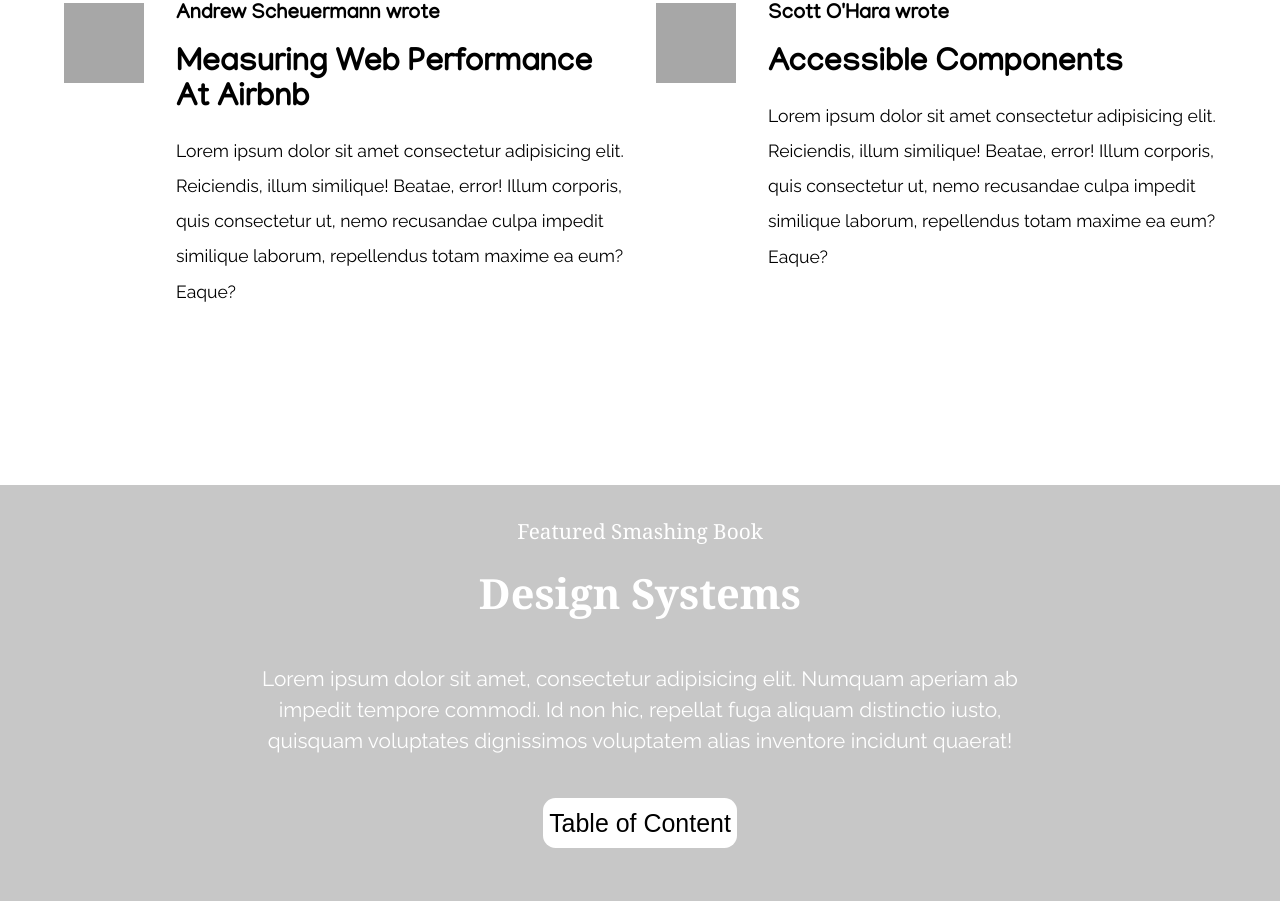
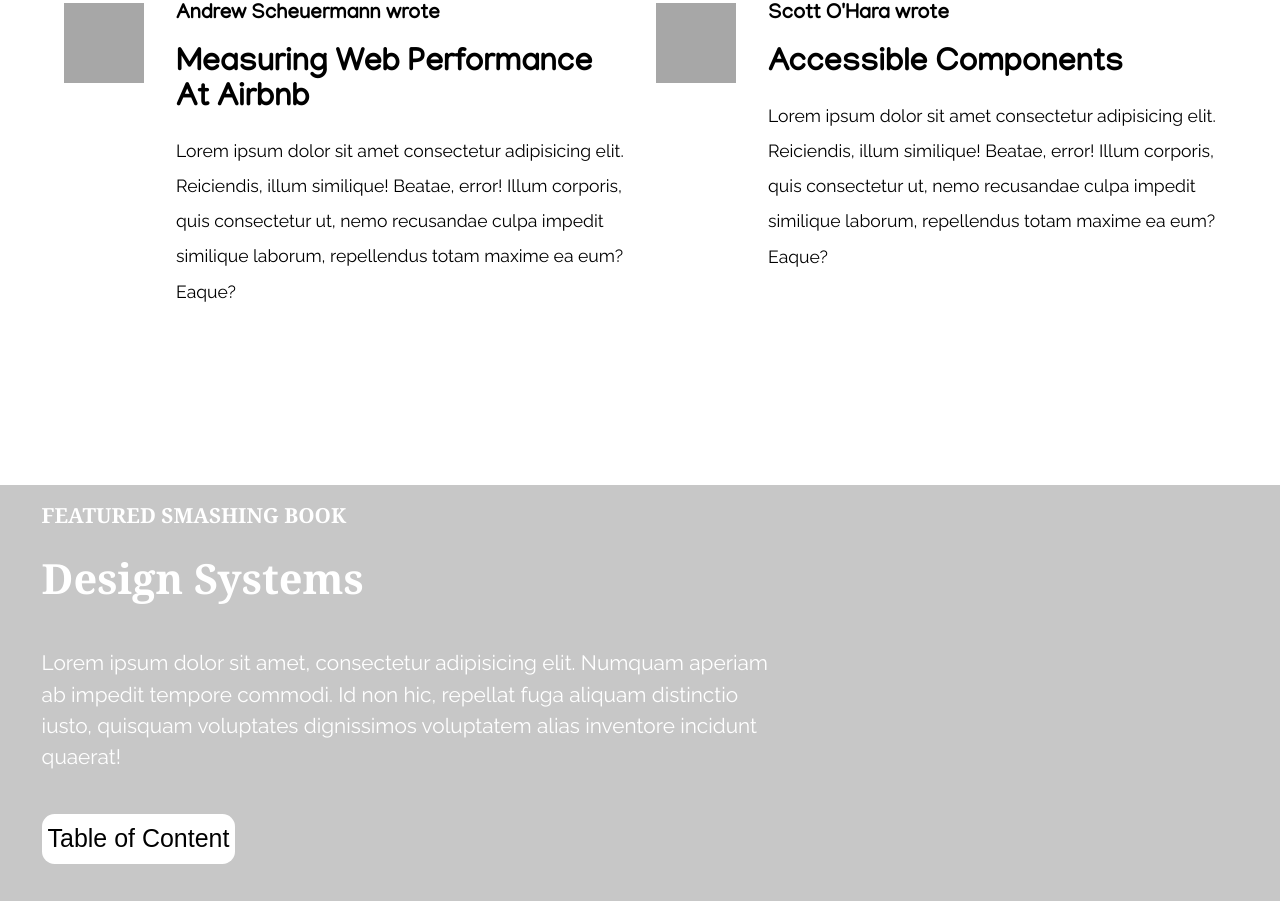
Before and after one commit to adaorachi/smashing-magazine, a plain HTML site: page index.html in a window 1280 px wide. Shown: the part 5625-6547 px from the top of the page. Drawn offline with Linux system fonts and the light colour scheme.

Commit message:
added styling for section five

```diff
--- a/css/main.css
+++ b/css/main.css
@@ -469,3 +469,16 @@ nav.navbar .navbar-nav {
   line-height: 2em;
   font-size: 1.1em;
 }
+
+/* section five */
+#feature-panel {
+  text-align: left;
+  padding-left: 2em;
+  align-items: start;
+}
+
+.smashing-book .content span {
+  text-transform: uppercase;
+  font-size: 1em;
+  font-weight: 700;
+}
```
